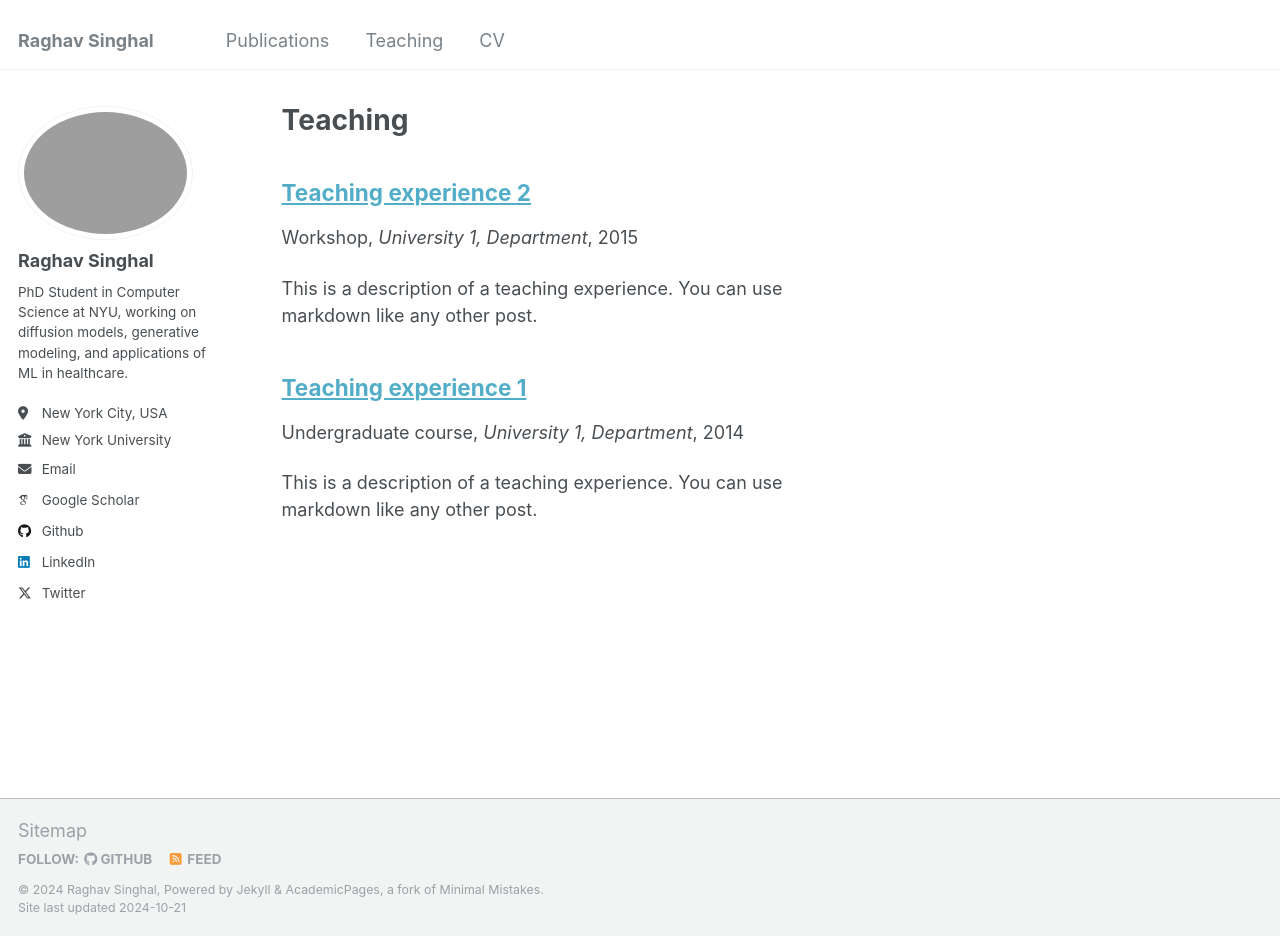
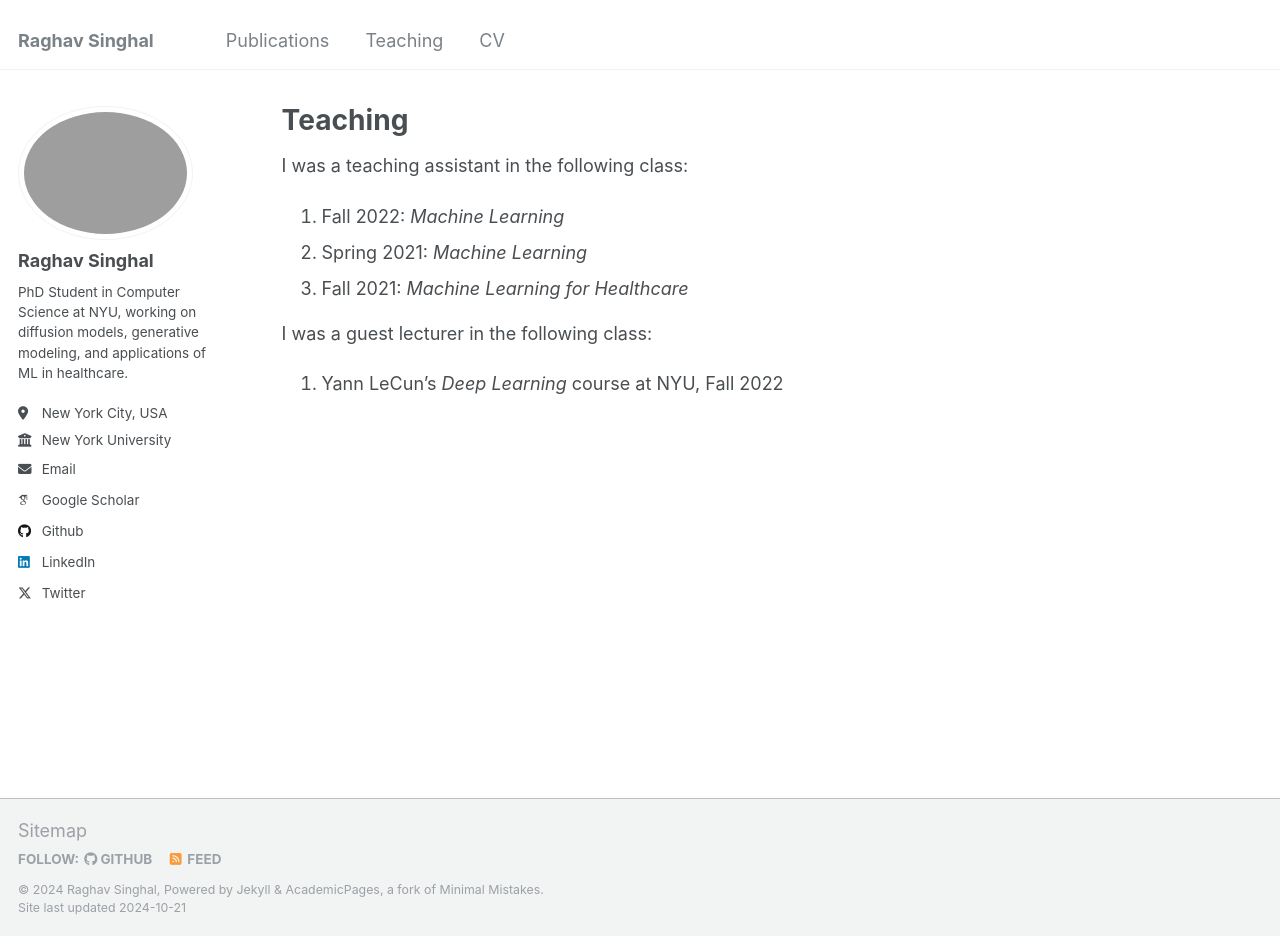
Before and after one commit to singhalrk/singhalrk.github.io, a Jekyll site: the page built from _pages/teaching.md, in a window 1280 px wide and 936 px high. Built offline with Jekyll 4.4.1, drawn with Linux system fonts in a browser that asks for light colours; some web fonts are replaced.

Commit message:
teaching

```diff
--- a/_pages/teaching.html
+++ /dev/null
@@ -1,12 +0,0 @@
----
-layout: archive
-title: "Teaching"
-permalink: /teaching/
-author_profile: true
----
-
-{% include base_path %}
-
-{% for post in site.teaching reversed %}
-  {% include archive-single.html %}
-{% endfor %}
--- /dev/null
+++ b/_pages/teaching.md
@@ -0,0 +1,17 @@
+---
+layout: archive
+title: "Teaching"
+permalink: /teaching/
+author_profile: true
+redirect_from:
+  - /teaching
+  - /teaching.html
+---
+I was a teaching assistant in the following class:
+
+1. Fall 2022: _Machine Learning_
+2. Spring 2021: _Machine Learning_
+3. Fall 2021: _Machine Learning for Healthcare_
+
+I was a guest lecturer in the following class:
+1. Yann LeCun's _Deep Learning_ course at NYU, Fall 2022
```
Also changed, not shown: _pages/about.md (+4 -1 lines).
